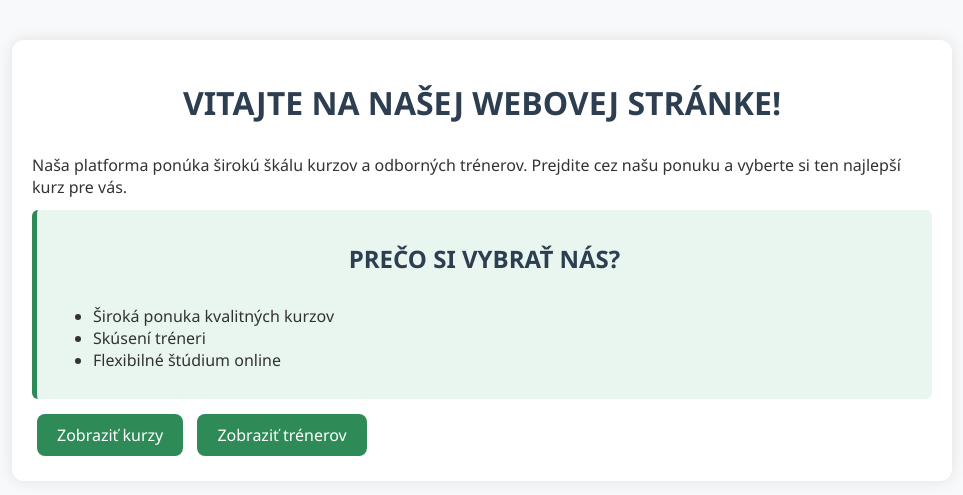
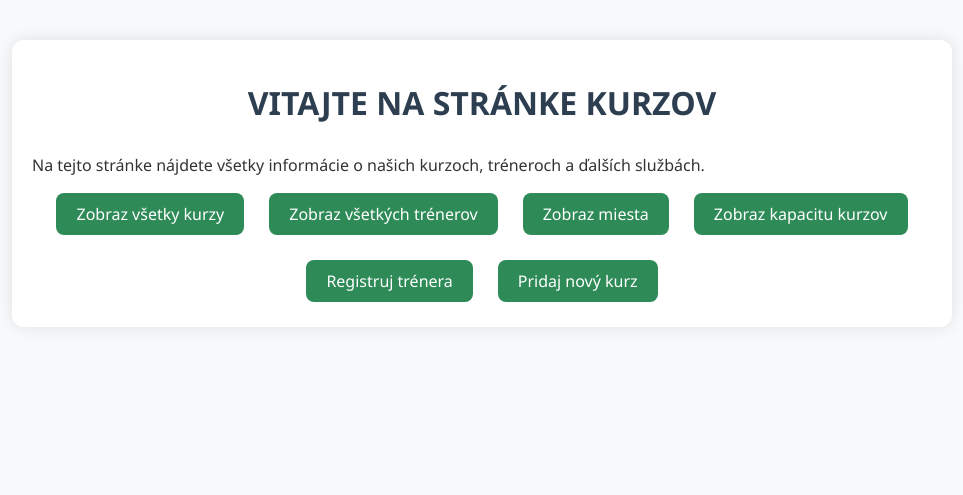
Before and after one commit to PatrikCerno/ISJ-PatrikCerno-Webapp, a Flask app: page / in a window 1280 px wide. Shown: the top 495 px of the page, without its empty margins (158-1121 px from the left). Run offline with Flask 3, Linux system fonts and the light colour scheme.

Commit message:
Update home.html

```diff
--- a/templates/home.html
+++ b/templates/home.html
@@ -1,26 +1,24 @@
 <!DOCTYPE html>
-<html>
+<html lang="sk">
 <head>
     <meta charset="UTF-8">
+    <meta name="viewport" content="width=device-width, initial-scale=1.0">
     <title>Úvodná stránka</title>
     <link rel="stylesheet" href="{{ url_for('static', filename='main.css') }}">
 </head>
 <body>
     <div class="container">
-        <h1>Vitajte na našej webovej stránke!</h1>
-        <p>Naša platforma ponúka širokú škálu kurzov a odborných trénerov. Prejdite cez našu ponuku a vyberte si ten najlepší kurz pre vás.</p>
+        <h1>Vitajte na stránke kurzov</h1>
+        <p>Na tejto stránke nájdete všetky informácie o našich kurzoch, tréneroch a ďalších službách.</p>
 
-        <div class="alert-box">
-            <h2>Prečo si vybrať nás?</h2>
-            <ul>
-                <li>Široká ponuka kvalitných kurzov</li>
-                <li>Skúsení tréneri</li>
-                <li>Flexibilné štúdium online</li>
-            </ul>
+        <div class="button-container">
+            <a href="/kurzy" class="btn">Zobraz všetky kurzy</a>
+            <a href="/treneri" class="btn">Zobraz všetkých trénerov</a>
+            <a href="/miesta" class="btn">Zobraz miesta</a>
+            <a href="/kapacita" class="btn">Zobraz kapacitu kurzov</a>
+            <a href="/registracia" class="btn">Registruj trénera</a>
+            <a href="/pridaj_kurz" class="btn">Pridaj nový kurz</a>
         </div>
-
-        <a href="/kurzy" class="btn">Zobraziť kurzy</a>
-        <a href="/treneri" class="btn">Zobraziť trénerov</a>
     </div>
 </body>
 </html>
```
